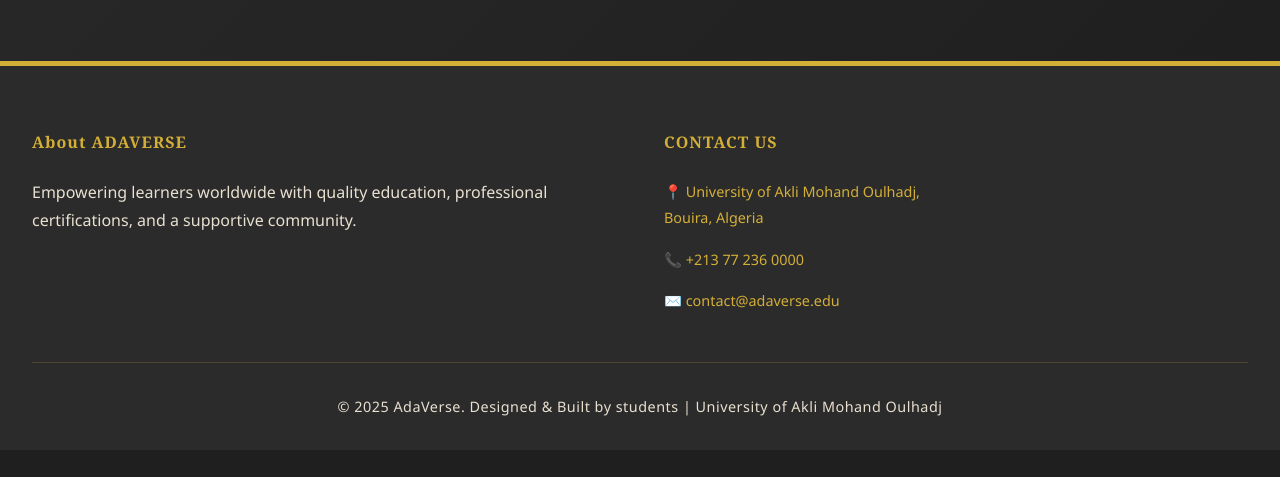
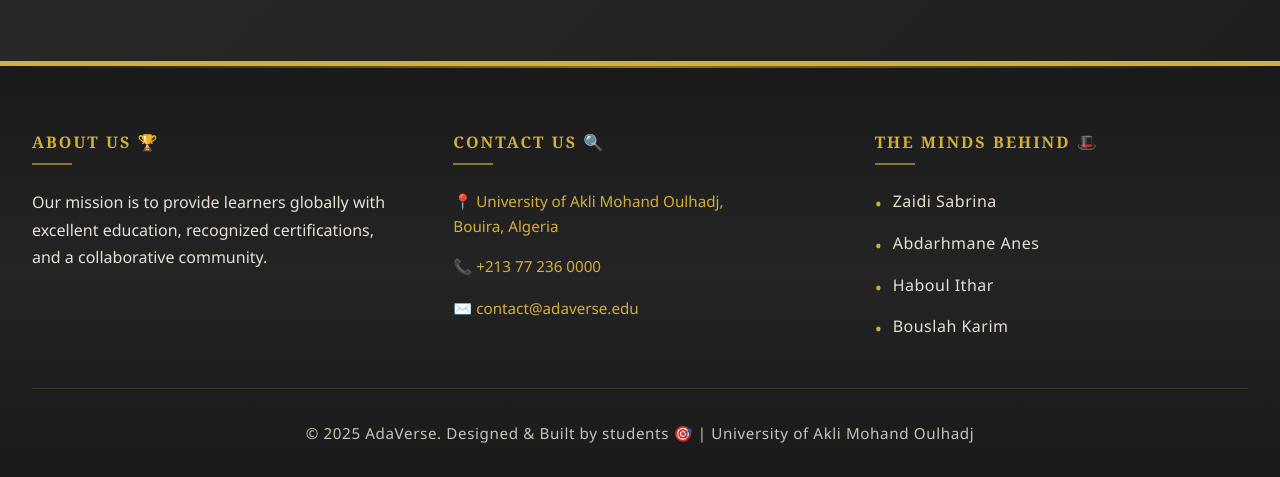
Before and after one commit to oblivion-core/final, a plain HTML site: page home.html in a window 1280 px wide. Shown: the part 2126-2603 px from the top of the page. Before the commit the page ends 2576 px from the top, so only its background shows below. Drawn offline with Linux system fonts and the light colour scheme.

Commit message:
the last version

```diff
--- a/home.css
+++ b/home.css
@@ -1,4 +1,4 @@
-/*body */
+
 :root {
   --color-primary: #b8764a;
   --color-secondary: #d4af37;
@@ -25,7 +25,7 @@
   --radius: 0.25rem;
 }
 
-/* ====== GLOBAL STYLES ====== */
+
 * {
   margin: 0;
   padding: 0;
@@ -46,7 +46,7 @@ body {
   display: flex;
   flex-direction: column;
 }
-/* navber css ya habacha */
+/* navber css ya */
 .navbar {
   background: linear-gradient(135deg, var(--color-dark) 0%, var(--color-dark-bg) 100%);
   border-bottom: 3px solid var(--color-secondary);
@@ -156,7 +156,7 @@ body {
   }
 }
 
-/* ====== FEATURES SECTION ====== */
+
 .features-section {
   padding: var(--spacing-2xl) var(--spacing-lg);
   background: linear-gradient(135deg, var(--color-dark-bg) 0%, rgba(43, 43, 43, 0.7) 100%);
@@ -263,7 +263,7 @@ body {
 }
 
 
-/* ====== GALLERY SECTION ====== */
+/*galleryyt */
 .gallery-section {
   padding: var(--spacing-2xl) var(--spacing-lg);
   background: linear-gradient(135deg, rgba(43, 43, 43, 0.95) 0%, rgba(31, 31, 31, 0.98) 100%);
@@ -323,12 +323,19 @@ body {
   letter-spacing: 1px;
 }
 
-/* ====== FOOTER ====== */
+/* footerr */
 .footer {
-  background: var(--color-dark);
+  background: linear-gradient(
+    180deg,
+    #1a1a1a 0%,
+    #242424 50%,
+    #1a1a1a 100%
+  );
   border-top: 3px solid var(--color-secondary);
   padding: var(--spacing-2xl) var(--spacing-lg) var(--spacing-lg);
   margin-top: auto;
+  position: relative;
+  overflow: hidden;
 }
 
 .footer-content {
@@ -344,11 +351,23 @@ body {
 }
 
 .footer-section h4 {
+  position: relative;
   color: var(--color-secondary);
   margin-bottom: var(--spacing-md);
   font-family: var(--font-serif);
-  letter-spacing: 1px;
+  letter-spacing: 2px;
 }
+
+.footer-section h4::after {
+  content: "";
+  display: block;
+  width: 40px;
+  height: 2px;
+  background: var(--color-secondary);
+  margin-top: 8px;
+  opacity: 0.6;
+}
+
 
 .footer-section p {
   color: var(--color-light);
@@ -363,22 +382,74 @@ body {
 }
 
 .footer-section a {
+  display: inline-flex;
+  align-items: center;
+  gap: 8px;
   color: var(--color-secondary);
   text-decoration: none;
-  transition: var(--transition);
-  font-size: 0.9rem;
+  transition: all 0.3s ease;
+  font-size: 0.95rem;
 }
 
 .footer-section a:hover {
   color: var(--color-gold-light);
-  padding-left: var(--spacing-xs);
+  transform: translateX(6px);
 }
+
 
 .footer-bottom {
   text-align: center;
   padding-top: var(--spacing-lg);
   border-top: 1px solid rgba(212, 175, 55, 0.2);
   color: var(--color-light);
-  font-size: 0.9rem;
+  font-size: 0.95rem;
+  letter-spacing: 0.6px;
+  opacity: 0.85;
+}
+
+/* list dee team */
+.team-list li {
+  color: var(--color-light);
+  font-size: 1rem;
+  font-weight: 500;
   letter-spacing: 0.5px;
+  position: relative;
+  padding-left: 18px;
+  transition: all 0.3s ease;
 }
+
+.team-list li::before {
+  content: "•";
+  position: absolute;
+  left: 0;
+  color: var(--color-secondary);
+  font-size: 1.2rem;
+}
+
+.team-list li:hover {
+  color: var(--color-gold-light);
+  transform: translateX(6px);
+}
+
+
+.footer::before {
+  content: "";
+  position: absolute;
+  top: 0;
+  left: 0;
+  width: 100%;
+  height: 2px;
+  background: linear-gradient(
+    90deg,
+    transparent,
+    var(--color-secondary),
+    transparent
+  );
+  animation: glowLine 4s linear infinite;
+}
+
+@keyframes glowLine {
+  0% { opacity: 0.2; }
+  50% { opacity: 1; }
+  100% { opacity: 0.2; }
+}
--- a/home.html
+++ b/home.html
@@ -8,7 +8,7 @@
         <link rel="stylesheet" href="music.css">
     </head>
     <body>
-        <!-- the navbar-->
+
         <nav class="navbar">
         <div class="navbar-container">
         <div class="adaverse-logo">
@@ -25,7 +25,7 @@
     </nav>
      <div class="page-container">
        <div class="page" id="home" data-page="home">
-        <!-- Hero Section  -->
+    <!-- section -->
             <section class="hero-section">
                 <div class="hero-background"></div>
                 <div class="hero-content">
@@ -34,7 +34,7 @@
                       courses designed to transform your future.</p>
                      </div>
             </section>
-              <!-- Features Section -->
+              <!-- features -->
             <section class="features-section">
                 <h2 class="section-title">what ADAVERSE provides you </h2>
                 <div class="features-grid">
@@ -60,7 +60,7 @@
                     </div>
                 </div>
             </section>
-              <!-- Library Gallery Section -->
+              <!-- Section detaaiills -->
             <section class="gallery-section">
                 <h2 class="section-title">Our Grand Halls of Learning</h2>
                 <div class="gallery-grid">
@@ -72,7 +72,8 @@
                         </div>
                     </div>
                     <div class="gallery-item" onclick="window.location.href='login.html'" style="cursor: pointer;">
-                        <img src="pexels-tima-miroshnichenko-9572540.jpg" alt="Scholars Learning in Library">
+                        <img src="pexels-tima-miroshnichenko-9572540 copy.jpg" alt="Scholars Learning in Library">
+
                         <div class="gallery-overlay">
                             <h3>Professional Courses</h3>
                             <p>Build practical skills for the modern workplace</p>
@@ -84,46 +85,55 @@
        </div>
     </div>
 
-    <!-- Footer -->
+
     <footer class="footer">
         <div class="footer-content">
             <div class="footer-main">
                 <div class="footer-section">
-                    <h4>About ADAVERSE</h4>
+                    <h4>ABOUT US 🏆</h4>
                      <p >
-                  Empowering learners worldwide with quality education, professional
-                 certifications, and a supportive community.
+             Our mission is to provide learners globally with excellent education,
+  recognized certifications, and a collaborative community.
                     </p>
                 </div>
 
                 <div class="footer-section">
-                    <h4>CONTACT US</h4>
+                    <h4>CONTACT US 🔍 </h4>
                     <ul>
                         <li><a href="#">📍 University of Akli Mohand Oulhadj,<br />Bouira, Algeria</a></li>
                         <li><a href="#">📞 +213 77 236 0000</a></li>
                         <li><a href="#">✉️ contact@adaverse.edu</a></li>
                     </ul>
                 </div>
+
+                <div class="footer-section">
+  <h4>THE MINDS BEHIND 🎩</h4>
+  <ul class="team-list">
+    <li>Zaidi Sabrina</li>
+    <li>Abdarhmane Anes</li>
+    <li>Haboul Ithar</li>
+    <li>Bouslah Karim</li>
+  </ul>
+</div>
+
             </div>
             <div class="footer-bottom">
-                <p>&copy; 2025 AdaVerse. Designed & Built by students | University of Akli
+                <p>&copy; 2025 AdaVerse. Designed & Built by students 🎯 | University of Akli
           Mohand Oulhadj</p>
             </div>
         </div>
     </footer>
 
-    <!-- BOUSLAH-->
-     <!-- Music Button -->
+
 <div id="musicBtn">🎵</div>
 
 <audio id="backgroundMusic" loop>
   <source src="1.mp3" type="audio/mpeg">
   Your browser does not support the audio element.
 </audio>
-
 <script src="music.js">
 </script>
 
-    <!-- BOUSLAH-->
+
     </body>
     </html>
```
Also changed, not shown: bib.css (+7 -9 lines), bib.html (+4 -5 lines), index.html (+7 -8 lines), login.css (+4 -11 lines), login.html (+1 -1 lines), signup.css (+30 -17 lines), signup.html (+54 -17 lines), 1 other file.
